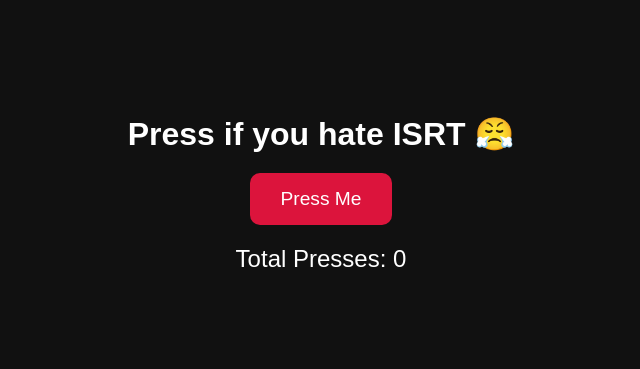
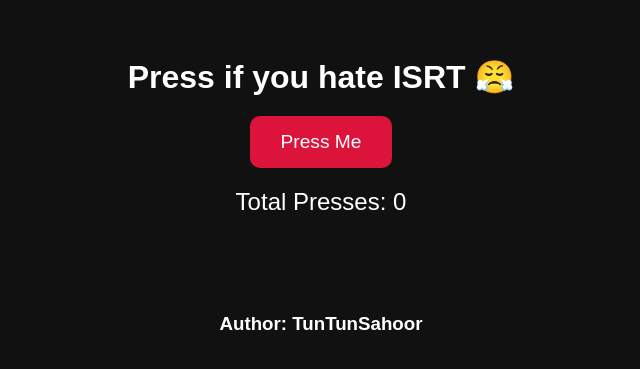
Before and after one commit to LeechCode10/isrt-hate-counter, a plain HTML site: page index.html in a window 1280 px wide. Shown: the part 213-582 px from the top of the page, without its empty margins (319-959 px from the left). Drawn offline with Linux system fonts and the light colour scheme; no server answers.

Commit message:
Add files via upload

```diff
--- a/index.html
+++ b/index.html
@@ -11,6 +11,12 @@
   <button id="hateButton">Press Me</button>
   <p>Total Presses: <span id="count">0</span></p>
 
+<br><br><br>
+  <h3 id = author>
+
+    Author: TunTunSahoor
+  </h3>
+
   <script type="module" src="script.js"></script>
 </body>
 </html>
--- a/style.css
+++ b/style.css
@@ -25,11 +25,19 @@ button {
   transition: 0.2s;
 }
 
+
+
 button:hover {
   background-color: darkred;
   transform: scale(1.05);
 }
 
+
+
+#author{
+  color: rgb(128, 128, 128. 0.7);
+
+}
 p {
   margin-top: 20px;
   font-size: 1.5rem;
```
